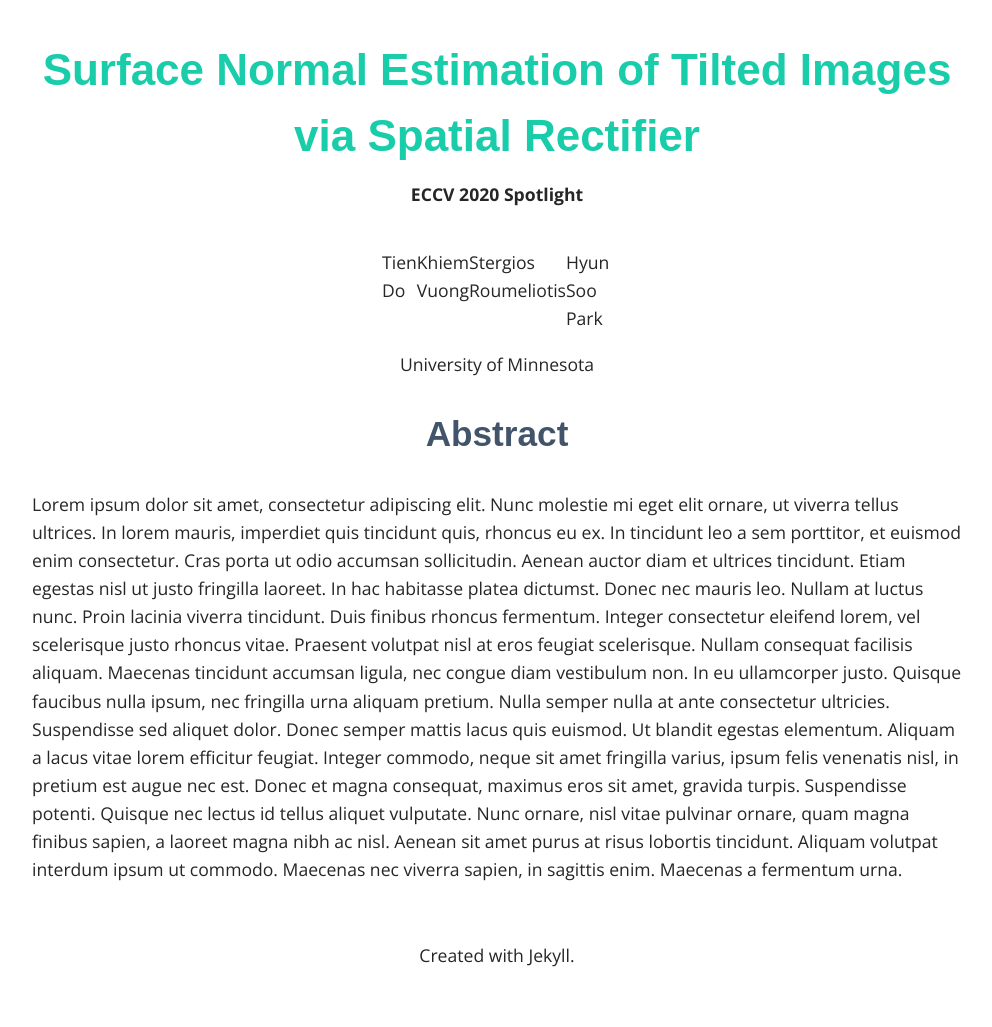
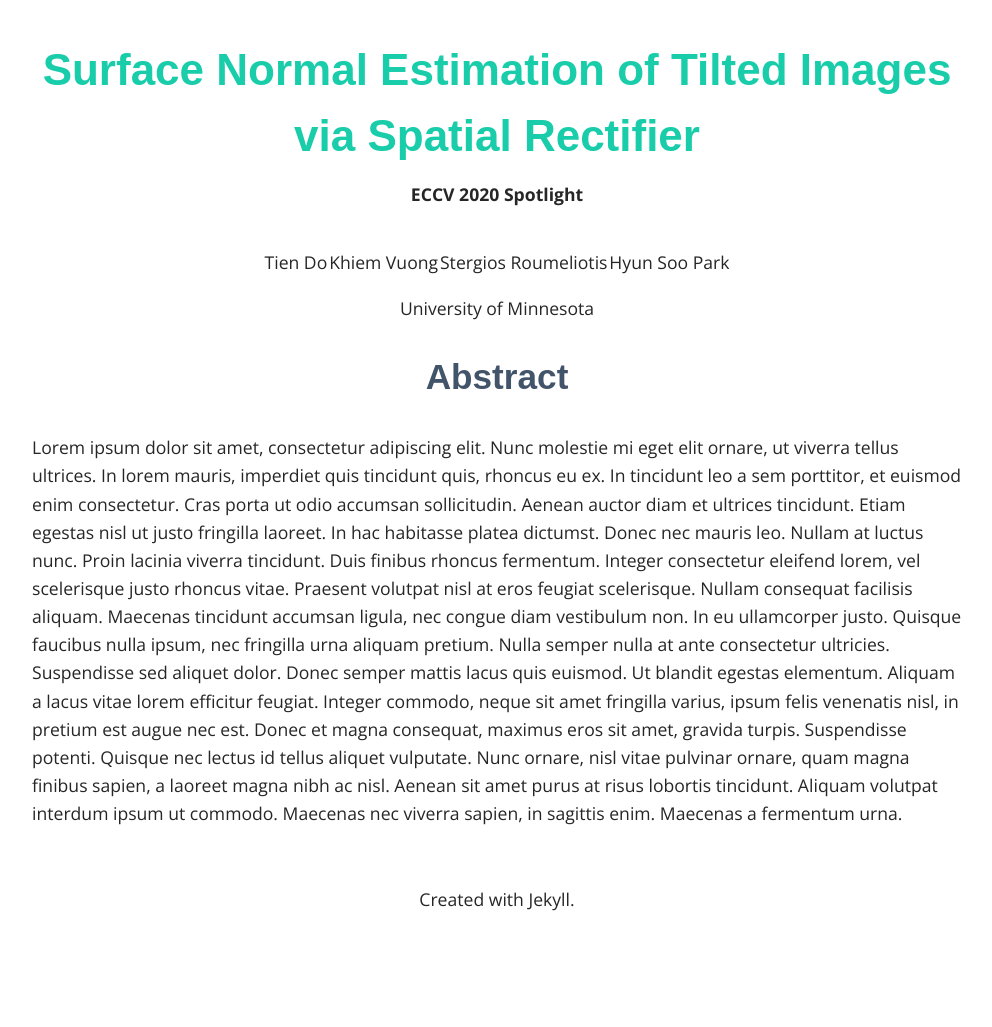
Before and after one commit to kvuong2711/TiltedImageSurfaceNormal, a Jekyll site: the page built from index.html, in a window 1280 px wide. Shown: the whole page, without its empty margins (143-1135 px from the left). Built offline with Jekyll 4.4.1, drawn with Linux system fonts in a browser that asks for light colours; some web fonts are replaced; after the commit the page ends 971 px from its top, so only the background shows below that.

Commit message:
change author list

```diff
--- a/_sass/_layout.scss
+++ b/_sass/_layout.scss
@@ -67,8 +67,8 @@ time {
 	justify-content: space-between;
 	margin-top: 40px;
 	margin-bottom: 0;
-	margin-left: 350px;
-	margin-right: 350px;
+	margin-left: 25%;
+	margin-right: 25%;
 }
 
 /* Aside */
```
